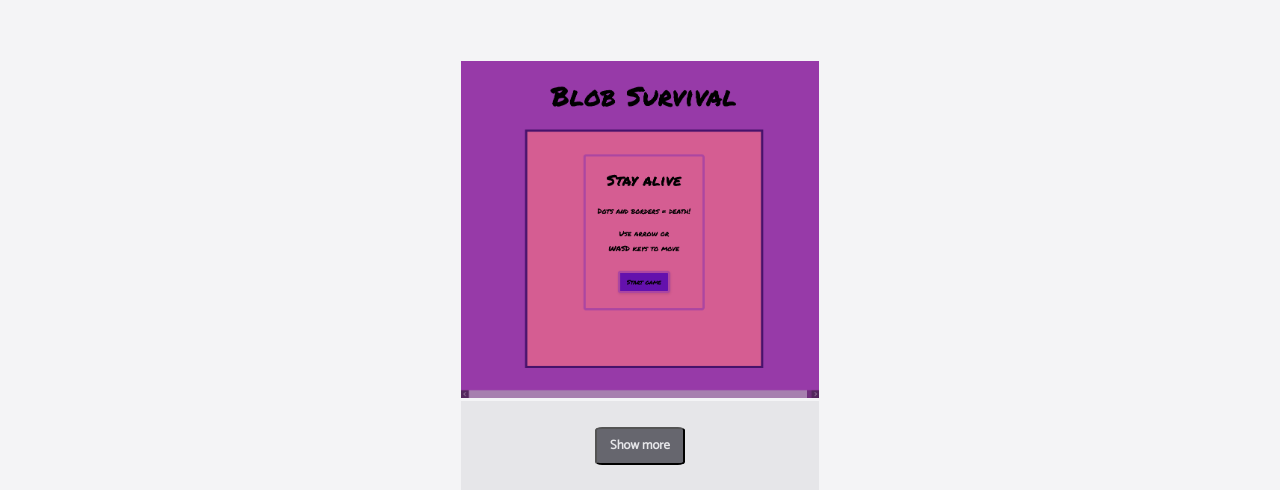
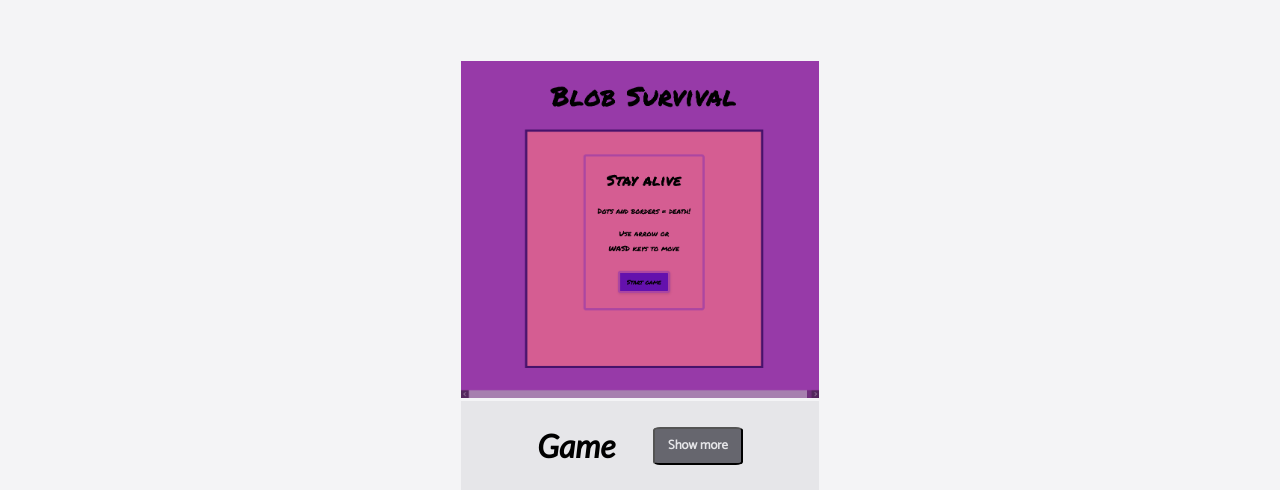
Before and after one commit to nichgalzin/project-gallery, a plain HTML site: page index.html in a window 1280 px wide. Shown: the part 631-1121 px from the top of the page. Drawn offline with Linux system fonts and the light colour scheme.

Commit message:
Project titles added

```diff
--- a/main.js
+++ b/main.js
@@ -49,6 +49,7 @@ function showMoreBtn (i) {
 
     let showMoreDiv = document.createElement('div');
     let displayMore = document.createElement('button');
+    let projectTitle = document.createElement('h2');
 
      //Assign classes
 
@@ -57,11 +58,12 @@ function showMoreBtn (i) {
 
     //Assign Values
     displayMore.innerHTML = 'Show more';
+    projectTitle.innerHTML= titles[i];
 
 
     //Insert to DOM
 
-    showMoreDiv.append(displayMore);
+    showMoreDiv.append(projectTitle, displayMore);
     cardArray[i].append(showMoreDiv);
 
     //Add event listeners
--- a/resources/styles.css
+++ b/resources/styles.css
@@ -11,6 +11,13 @@ h1 {
     text-align: center;
     padding: 3vw;
     font-size: 8vw;
+}
+
+h2 {
+    font-family: 'Lato', sans-serif;
+    font-weight: 600;
+    font-size: 2.5vw;
+    margin-right: 3vw;
 }
 
 p {
```
